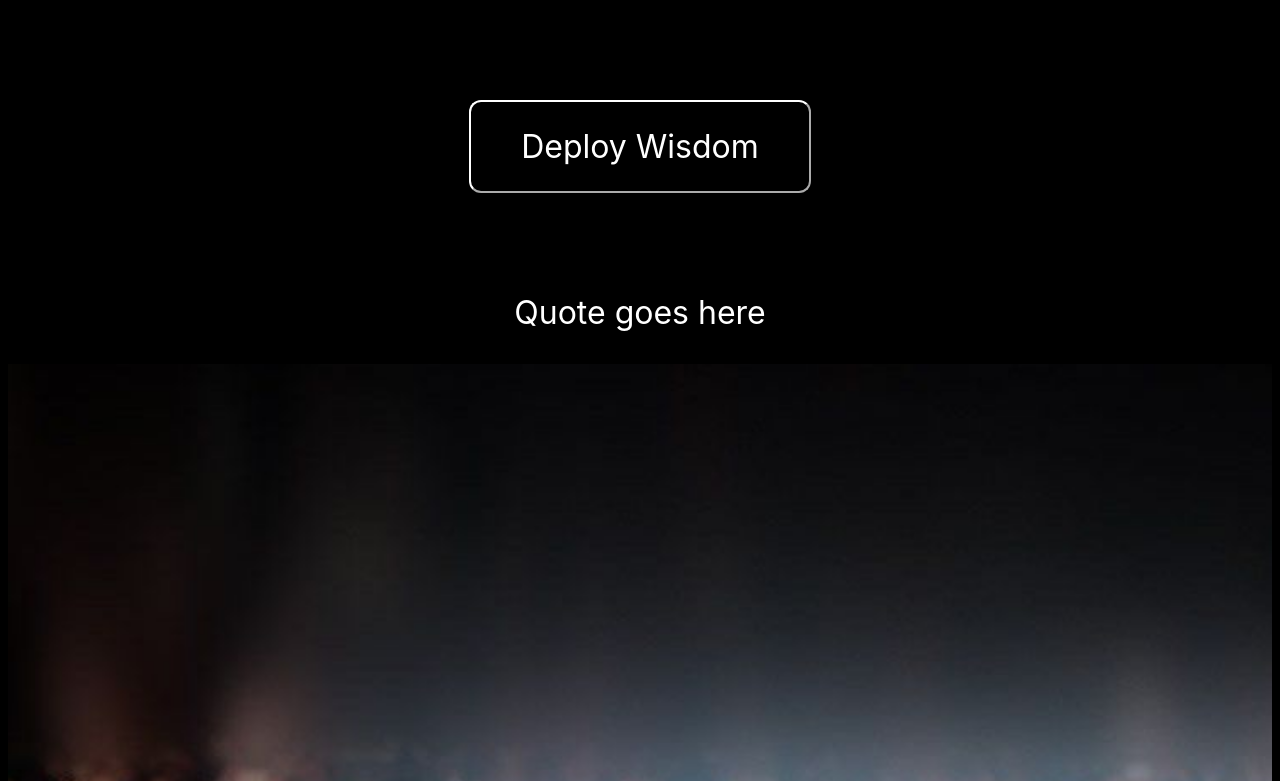
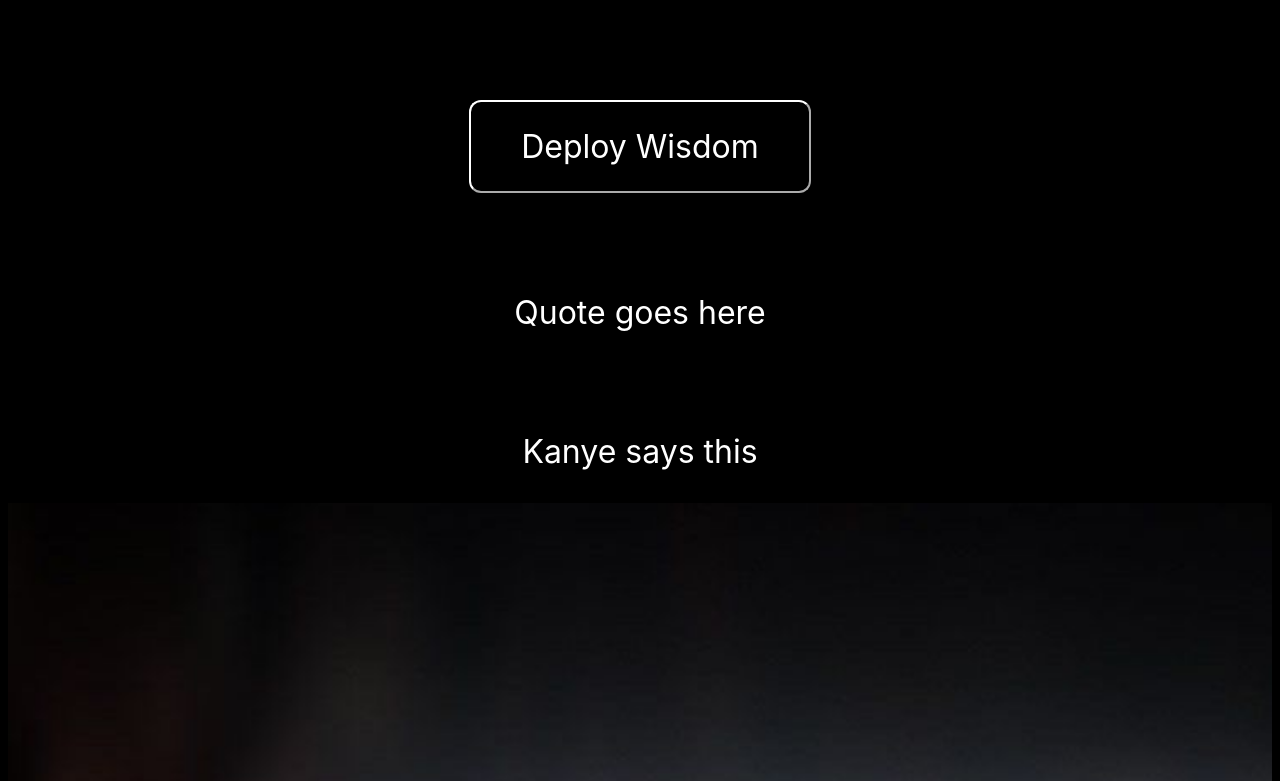
Before and after one commit to PaytonMills/fetch-example, a plain HTML site: page index.html in a window 1280 px wide. Shown: the top 781 px of the page. Drawn offline with Linux system fonts and the light colour scheme; no server answers.

Commit message:
java test 1

```diff
--- a/index.html
+++ b/index.html
@@ -12,8 +12,8 @@
     <div class="pad-div">
         <button onclick="getQuote()">Deploy Wisdom</button>
     </div>
-    <div class="pad-div">
-        <p>Quote goes here</p>
+    <div class="pad-div" id="new">
+        <p id="p1">Quote goes here</p>
     </div>
     <img src="./images/kanye-img.jpeg" alt="Kanye West">
 </body>
--- a/java.js
+++ b/java.js
@@ -16,3 +16,10 @@
   /* Update its src*/
   p.src = src;
 }
+
+/* Test */
+var tag = document.createElement("p");
+var text = document.createTextNode("Kanye says this");
+tag.appendChild(text);
+var element = document.getElementById("new");
+element.appendChild(tag);
```
